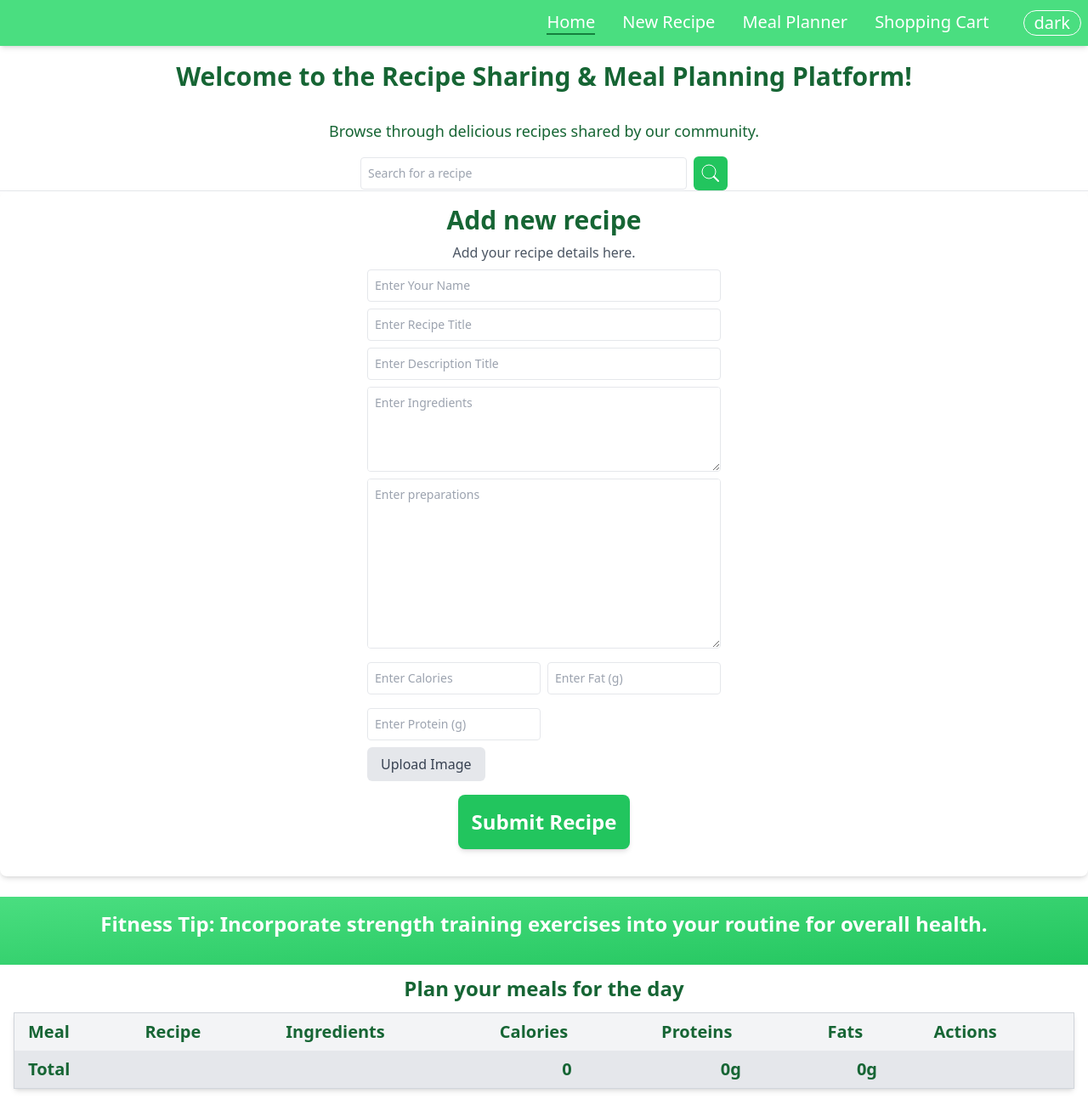
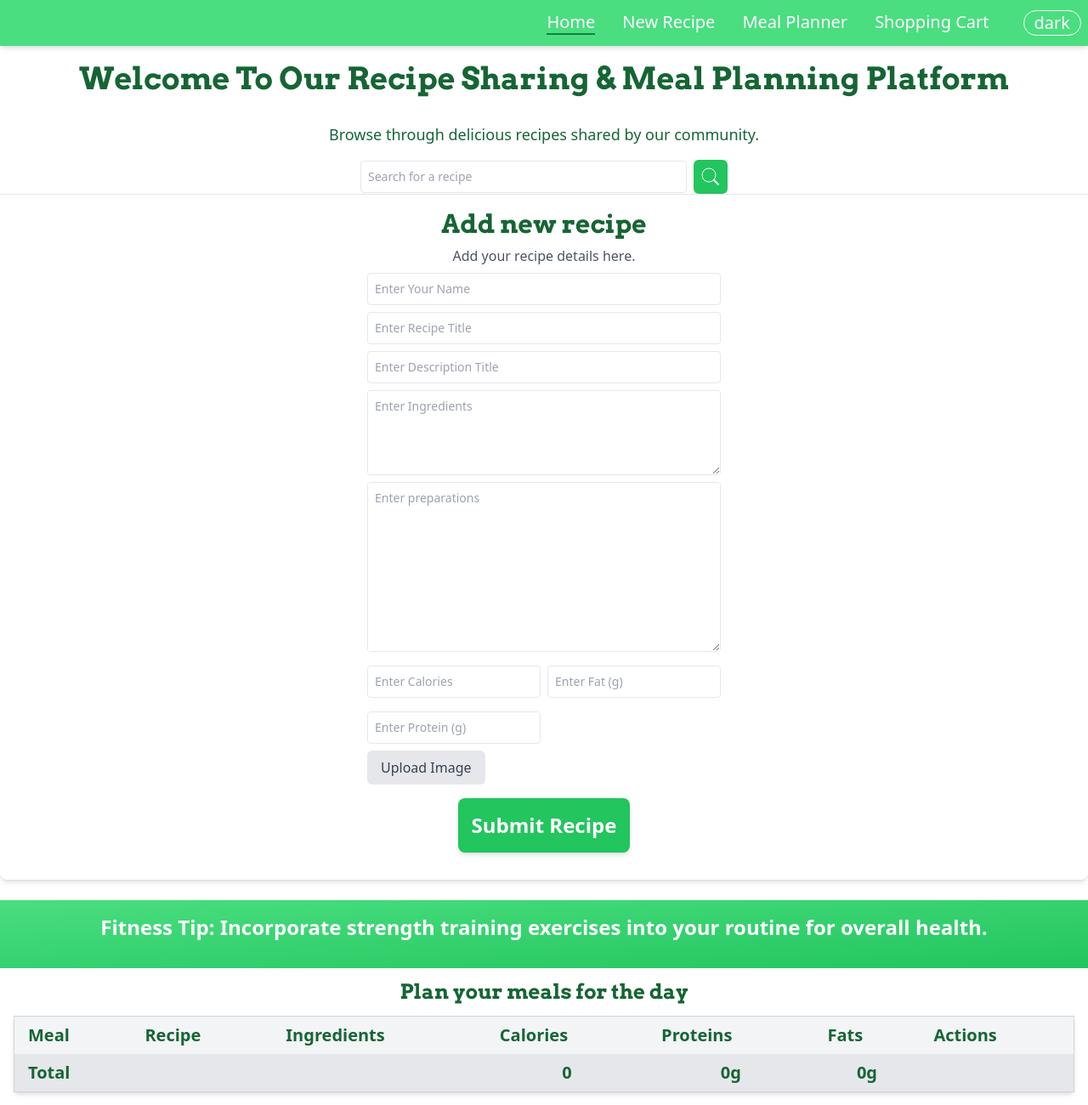
Before and after one commit to MayCaspi/A6-Recipe-Platform, a website built with Vite: page mainScreen.html in a window 1280 px wide. Shown: the top 1300 px of the page at 85% size. Built offline with nearby package versions, Linux system fonts and the light colour scheme; some packages are replaced by stand-ins of ours; no server answers; the database is empty.

Commit message:
changed big titles fonts

```diff
--- a/addRecipe.js
+++ b/addRecipe.js
@@ -17,7 +17,7 @@
 
     // Create and append the inner HTML
     const titleDiv = document.createElement('div');
-    titleDiv.classList.add('text-3xl', 'font-bold', 'mb-2');
+    titleDiv.classList.add('text-3xl', 'font-bold', 'mb-2','bigTitle');
     titleDiv.textContent = 'Add new recipe';
     newRecipeDiv.appendChild(titleDiv);
 
--- a/mainScreen.html
+++ b/mainScreen.html
@@ -9,6 +9,9 @@
   <link rel="stylesheet" href="/style.css" />
   <!-- Tailwind CSS -->
   <link href="https://cdn.jsdelivr.net/npm/tailwindcss@2.2.19/dist/tailwind.min.css" rel="stylesheet" />
+  <link rel="preconnect" href="https://fonts.googleapis.com">
+  <link rel="preconnect" href="https://fonts.gstatic.com" crossorigin>
+  <link href="https://fonts.googleapis.com/css2?family=Arvo:ital,wght@0,400;0,700;1,400;1,700&display=swap" rel="stylesheet">
 </head>
 
 <body class="dark:bg-slate-800 h-screen bg-gradient-to-b bg-gray-150 flex flex-col text-green-800 pt-16">
@@ -17,8 +20,8 @@
 
   <!-- Main Content -->
   <div class="flex flex-col items-center">
-      <h1 class="text-3xl font-bold mt-2 mb-4" id="Home" >
-        Welcome to the Recipe Sharing & Meal Planning Platform!
+      <h1 class="text-4xl font-bold mt-2 mb-4 bigTitle" id="Home" >
+        Welcome To Our Recipe Sharing & Meal Planning Platform
       </h1>
       <p class="text-lg m-4">
         Browse through delicious recipes shared by our community.
--- a/mealPlanner.js
+++ b/mealPlanner.js
@@ -82,7 +82,7 @@ function createMealPlannerTable() {
 
     // Create and append the inner HTML
     const plannerHeader = document.createElement('div');
-    plannerHeader.classList.add('text-2xl', 'font-bold','text-center','py-3');
+    plannerHeader.classList.add('text-2xl', 'font-bold','text-center','py-3','bigTitle');
     plannerHeader.textContent = 'Plan your meals for the day';
     mealPlannerDiv.appendChild(plannerHeader);
 
@@ -177,7 +177,7 @@ function createMealPlannerTable() {
 
     // Append a row for totals to the tableBody
     const totalsRow = document.createElement('tr');
-    totalsRow.classList.add('bg-gray-200'); // Optional: Add a background color for the totals row for better distinction
+    totalsRow.classList.add('bg-gray-200'); // Optional: a background color for the totals row for better distinction
 
     const totalLabelCell = document.createElement('td');
     totalLabelCell.textContent = 'Total';
@@ -185,7 +185,7 @@ function createMealPlannerTable() {
     totalLabelCell.classList.add('font-bold', 'text-xl', 'py-2', 'px-4');
     totalsRow.appendChild(totalLabelCell);
 
-    // Add empty cells if necessary, depending on your table's structure
+    // empty cells if necessary, depending on your table's structure
     // Example: If you have more columns before the nutritional values, append empty cells with colspan
 
     const totalCaloriesCell = document.createElement('td');
--- a/style.css
+++ b/style.css
@@ -14,3 +14,8 @@
 .highlight {
     border-bottom: 2px solid rgb(41, 82, 67);
 }
+.bigTitle{
+    font-family: "Arvo", serif;
+    font-weight: 700;
+    font-style: normal;
+  }
```
